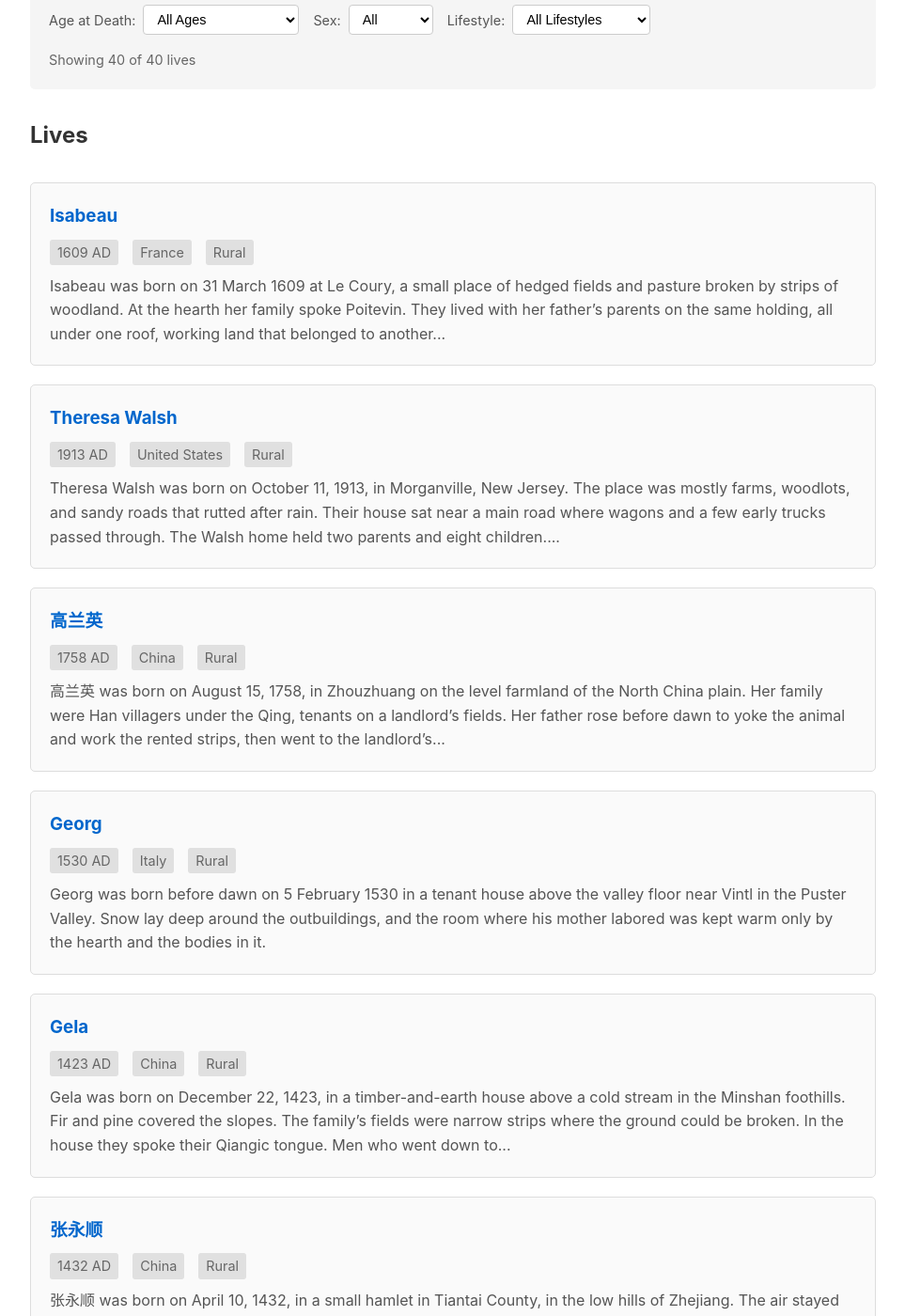
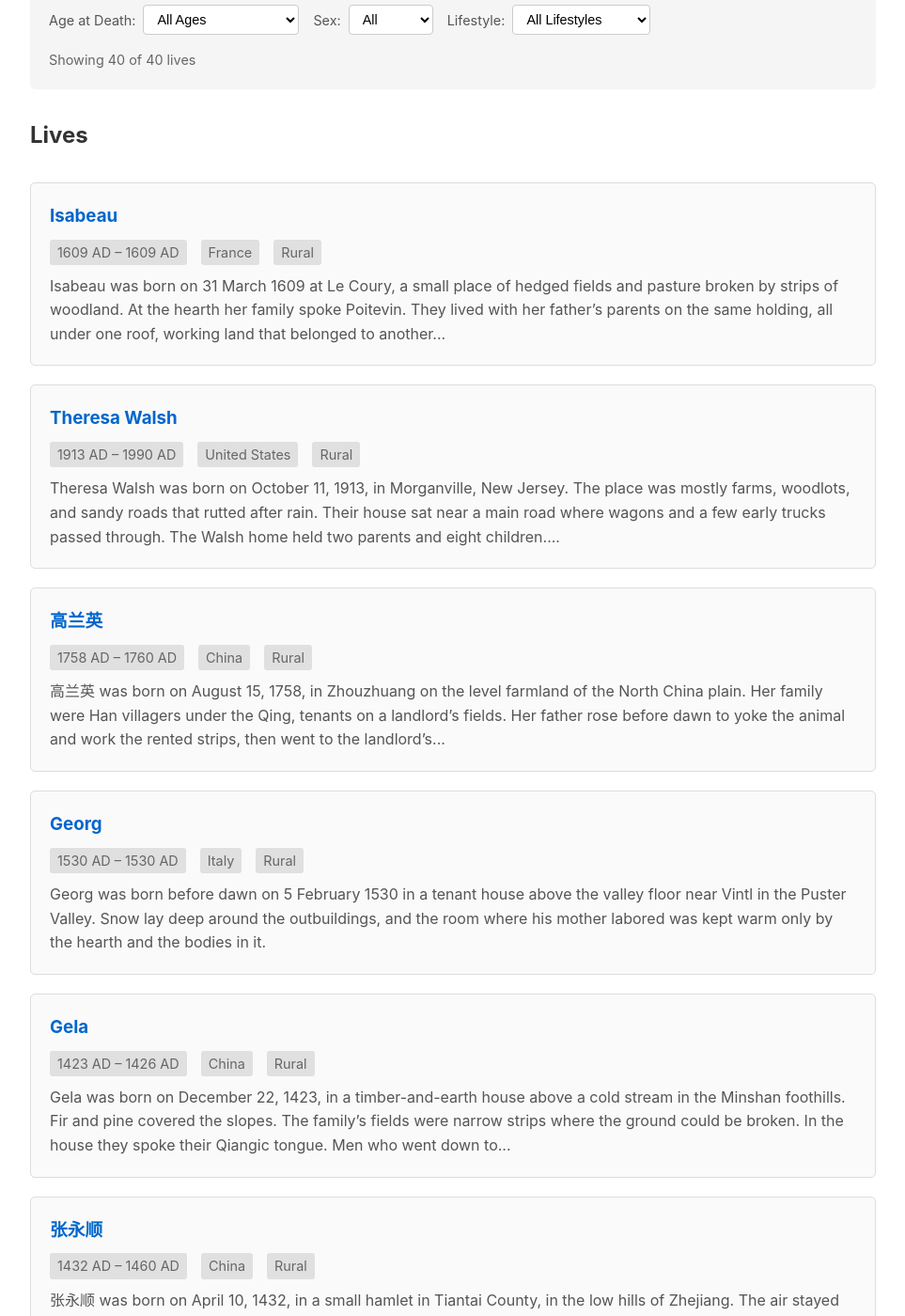
Before and after one commit to random-lives/random-lives, a Jekyll site: the page built from index.html, in a window 1280 px wide and 1400 px high, scrolled down 403 px. Shown: the whole window at 94% size, without its empty margins (28-991 px from the left). Built offline with Jekyll 4.4.1, drawn with Linux system fonts in a browser that asks for light colours; some of the changed text lies outside the part shown.

Commit message:
Sort lives chronologically and show birth-death years
- Sort lives by birth_year_numeric (oldest first)
- Display both birth and death years in the format "X – Y"

🤖 Generated with [Claude Code](https://claude.com/claude-code)

Co-Authored-By: Claude Opus 4.5 <noreply@anthropic.com>

```diff
--- a/index.html
+++ b/index.html
@@ -75,7 +75,8 @@ title: Home
 
   <div class="lives-list">
     <h2>Lives</h2>
-    {% for life in site.lives %}
+    {% assign sorted_lives = site.lives | sort: "birth_year_numeric" %}
+    {% for life in sorted_lives %}
       <article class="life-preview"
                data-birth-year="{{ life.birth_year_numeric }}"
                data-continent="{{ life.continent }}"
@@ -85,7 +86,7 @@ title: Home
                data-country="{{ life.country }}">
         <h3><a href="{{ life.url | relative_url }}">{{ life.title }}</a></h3>
         <div class="meta">
-          <span class="birth-year">{{ life.birth_year }}</span>
+          <span class="years">{{ life.birth_year }} – {{ life.death_year }}</span>
           {% if life.region %}<span class="region">{{ life.region }}</span>{% endif %}
           {% if life.country %}<span class="country">{{ life.country }}</span>{% endif %}
           <span class="lifestyle">{{ life.lifestyle }}</span>
```
